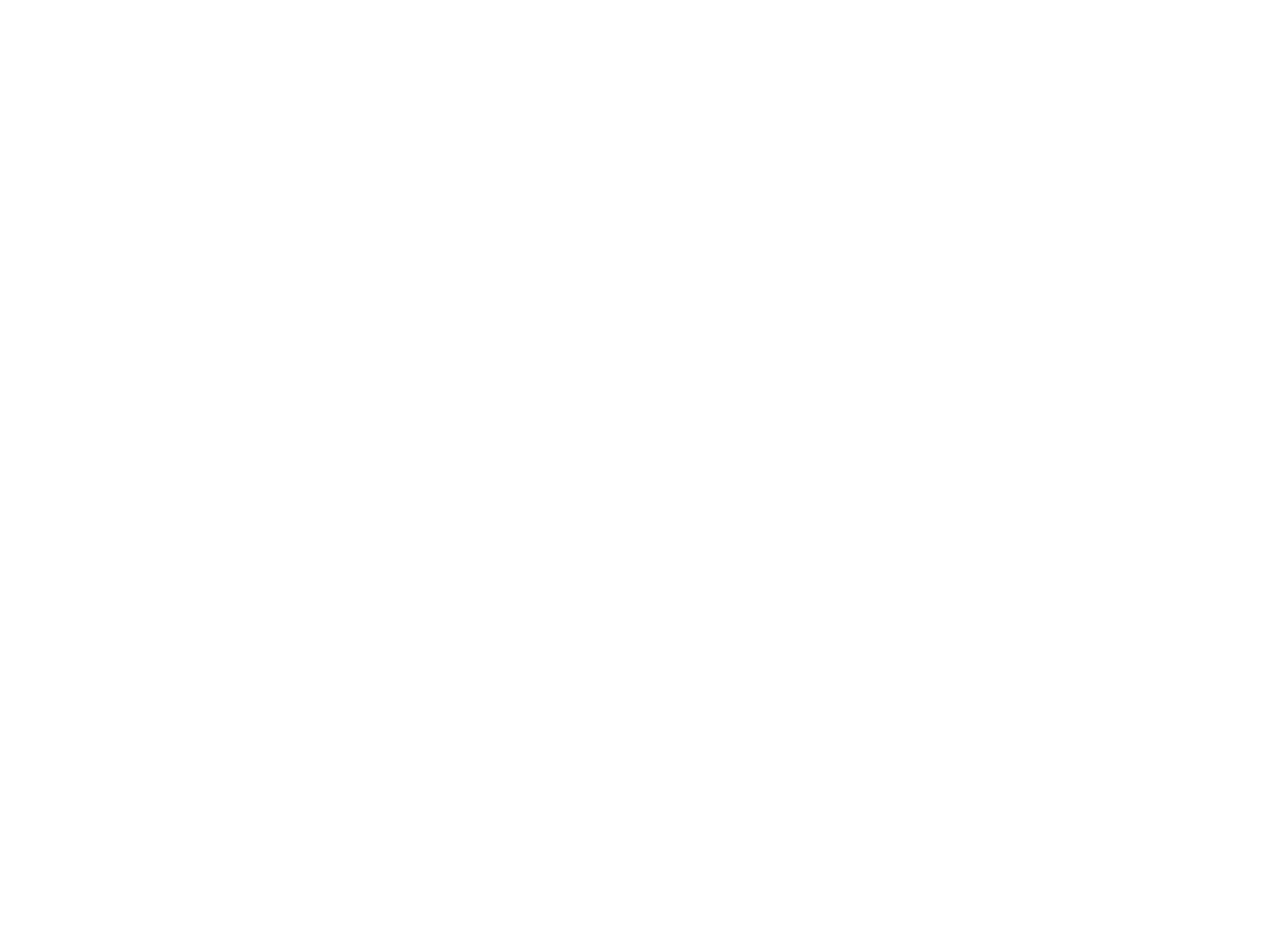
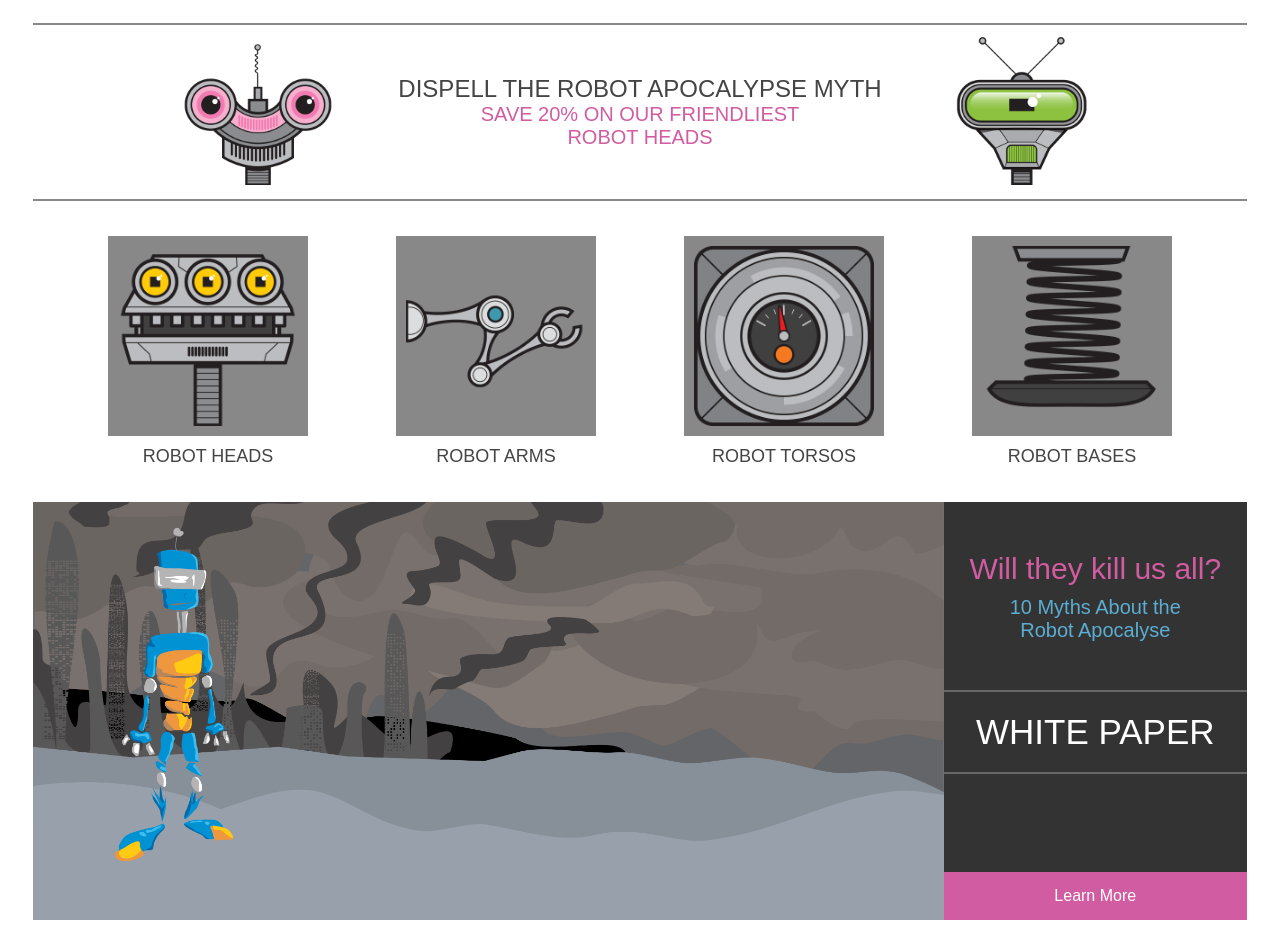
Before and after one commit to andyalmeida/joes-robot-shop, an Angular app: page / in a window 1280 px wide. Shown: the part 310-1238 px from the top of the page. Before the commit the page ends 800 px from the top, so only its background shows below. Built offline with nearby package versions, Linux system fonts and the light colour scheme.

Commit message:
Create home component

```diff
--- a/angular.json
+++ b/angular.json
@@ -12,7 +12,7 @@
       },
       "root": "",
       "sourceRoot": "src",
-      "prefix": "app",
+      "prefix": "bot",
       "architect": {
         "build": {
           "builder": "@angular-devkit/build-angular:application",
--- a/src/app/app.component.html
+++ b/src/app/app.component.html
@@ -1 +1 @@
-<h1>Hello world!</h1>
+<bot-home />
--- a/src/app/app.component.ts
+++ b/src/app/app.component.ts
@@ -1,9 +1,11 @@
 import { Component } from '@angular/core';
+import { HomeComponent } from "./home/home.component";
 
 @Component({
   selector: 'app-root',
   templateUrl: './app.component.html',
-  styleUrl: './app.component.scss'
+  styleUrl: './app.component.scss',
+  imports: [HomeComponent]
 })
 export class AppComponent {
 }
--- /dev/null
+++ b/src/app/home/home.component.html
@@ -0,0 +1,57 @@
+<div class="container">
+    <div class="hero"></div>
+
+    <div class="promoted">
+      <img src="images/robot-parts/head-friendly.png" alt="Friendly Robot Head" />
+      <div class="promo-text">
+        <div class="promo-main-text">DISPELL THE ROBOT APOCALYPSE MYTH</div>
+        <div class="promo-sub-text cta">
+          <div>SAVE 20% ON OUR FRIENDLIEST</div>
+          <div>ROBOT HEADS</div>
+        </div>
+      </div>
+      <img src="images/robot-parts/head-big-eye.png" alt="Big Eye Head" />
+    </div>
+
+    <ul class="robot-parts-cta">
+      <li>
+        <a class="part">
+          <img src="images/robot-parts/head-shredder.png" alt="Robot Heads" />
+          <div>ROBOT HEADS</div>
+        </a>
+      </li>
+      <li>
+        <a class="part">
+          <img src="images/robot-parts/arm-articulated-claw.png" alt="Robot Arms" />
+          <div>ROBOT ARMS</div>
+        </a>
+      </li>
+      <li>
+        <a class="part">
+          <img src="images/robot-parts/torso-gauged.png" alt="Robot Torsos" />
+          <div>ROBOT TORSOS</div>
+        </a>
+      </li>
+      <li>
+        <a class="part">
+          <img src="images/robot-parts/base-spring.png" alt="Robot Bases" />
+          <div>ROBOT BASES</div>
+        </a>
+      </li>
+    </ul>
+
+    <div class="white-paper">
+      <img src="images/robot-apocalypse.png" alt="Robot Apocalyse" />
+      <div class="text">
+        <div>
+          <div class="header-text cta">Will they kill us all?</div>
+          <div class="sub-text">
+            <p>10 Myths About the</p>
+            <p>Robot Apocalyse</p>
+          </div>
+        </div>
+        <div class="large-text">WHITE PAPER</div>
+        <a href="" class="learn-more">Learn More</a>
+      </div>
+    </div>
+  </div>
--- /dev/null
+++ b/src/app/home/home.component.scss
@@ -0,0 +1,119 @@
+.container {
+    display: flex;
+    flex-direction: column;
+  }
+
+  .hero {
+    background-image: url('/images/hero-banner.png');
+    background-repeat: no-repeat;
+    height: 300px;
+    background-size: cover;
+    background-position: center center;
+    text-align: center;
+    margin-left: -8px;
+    margin-right: -8px;
+  }
+
+  .promoted {
+    display: flex;
+    justify-content: space-between;
+    margin: 25px;
+    border-top: 2px solid #888;
+    border-bottom: 2px solid #888;
+    padding: 10px 150px 10px 150px;
+  }
+
+  .promoted img {
+    width: 150px;
+    height: 150px;
+  }
+
+  .promo-text {
+    display: flex;
+    flex-direction: column;
+    justify-content: space-around;
+    margin: 40px 0 40px 0;
+  }
+
+  .promo-main-text {
+    font-size: 24px;
+    text-align: center;
+  }
+
+  .promo-sub-text {
+    font-size: 20px;
+    text-align: center;
+  }
+
+  .robot-parts-cta {
+    display: flex;
+    justify-content: space-between;
+    margin: 0px 100px 25px 100px;
+    padding: 10px 0;
+  }
+
+  .part {
+    display: flex;
+    flex-direction: column;
+    font-size: 18px;
+    text-align: center;
+    cursor: pointer;
+  }
+
+  .part img {
+    width: 180px;
+    margin-bottom: 10px;
+    padding: 10px;
+    background-color: #888;
+  }
+
+  .white-paper {
+    display: flex;
+    height: 100%;
+    margin: 0 25px;
+  }
+
+  .white-paper img {
+    width: 75%;
+  }
+
+  .white-paper .text {
+    display: flex;
+    width: 25%;
+    flex-direction: column;
+    background-color: #333;
+    text-align: center;
+    justify-content: space-between;
+  }
+
+  .white-paper .header-text {
+    margin-top: 50px;
+    font-size: 30px;
+  }
+
+  .white-paper .sub-text {
+    font-size: 20px;
+    color: #5cadd2;
+    margin-top: 10px;
+    padding: 0 15%;
+  }
+
+  .white-paper .sub-text p {
+    margin: 0;
+  }
+
+  .white-paper .large-text {
+    border-top: 2px solid #666;
+    border-bottom: 2px solid #666;
+    margin-top: -50px;
+    padding: 20px 0;
+    font-size: 35px;
+    color: #fff;
+  }
+
+  .white-paper .learn-more {
+    background-color: #d25ca1;
+    color: white;
+    padding: 15px 25px;
+    text-decoration: none;
+  }
--- a/src/styles.scss
+++ b/src/styles.scss
@@ -1 +1,120 @@
-/* You can add global styles to this file, and also import other style files */
+body {
+    background-color: #fff;
+    font-family: Arial, Helvetica, sans-serif;
+    font-size: 16px;
+    color: #444;
+  }
+
+  a {
+    color: #444;
+    text-decoration: none;
+  }
+
+  a.active {
+    padding-bottom: 5px;
+    border-bottom: 2px solid #d25ca1;
+  }
+
+  a.button.active {
+    padding-bottom: 5px;
+    border-bottom: 2px solid #d25ca1;
+  }
+
+  a:visited {
+    color: #444;
+  }
+
+  a:hover {
+    color: #5cadd2;
+  }
+
+  a.cta {
+    color: #d25ca1;
+  }
+
+  a.cta:visited {
+    color: #d25ca1;
+  }
+
+  a.cta:hover {
+    color: #f27cb1;
+  }
+
+  .cta {
+    color: #d25ca1;
+  }
+
+  a.cta {
+    color: #d25ca1;
+  }
+
+  a.cta:visited {
+    color: #d25ca1;
+  }
+
+  a.cta:hover {
+    color: #f27cb1;
+  }
+
+  .cta {
+    color: #d25ca1;
+  }
+
+  ul {
+    list-style-type: none;
+    padding: 0;
+  }
+
+  button {
+    font-size: 15px;
+    padding: 15px 25px;
+    background-color: #5cadd2;
+    color: #fff;
+    border: 0;
+    box-shadow: none;
+    border-radius: 5px;
+    cursor: pointer;
+  }
+
+  a.button {
+    font-size: 15px;
+    padding: 15px 25px;
+    background-color: #5cadd2;
+    color: #fff;
+    border: 0;
+    box-shadow: none;
+    border-radius: 5px;
+    cursor: pointer;
+  }
+
+  a.button:hover {
+    color: #1c6d92;
+  }
+
+  button:disabled {
+    background-color: #777;
+  }
+
+  button:hover {
+    color: #1c6d92;
+  }
+
+  button.cta {
+    font-family: Arial, Helvetica, sans-serif;
+    background-color: #d25ca1;
+    color: #ddd;
+  }
+
+  button.cta:hover {
+    color: #fff;
+  }
+
+  input {
+    padding: 15px;
+    font-size: 20px;
+  }
+
+  .button.cta:disabled {
+    background-color: #f590c4;
+    color: #aaa;
+  }
```
Also changed, not shown: src/app/home/home.component.ts (added, +11 -0 lines), 1 other file (tests, documents, lock files or other folders).
